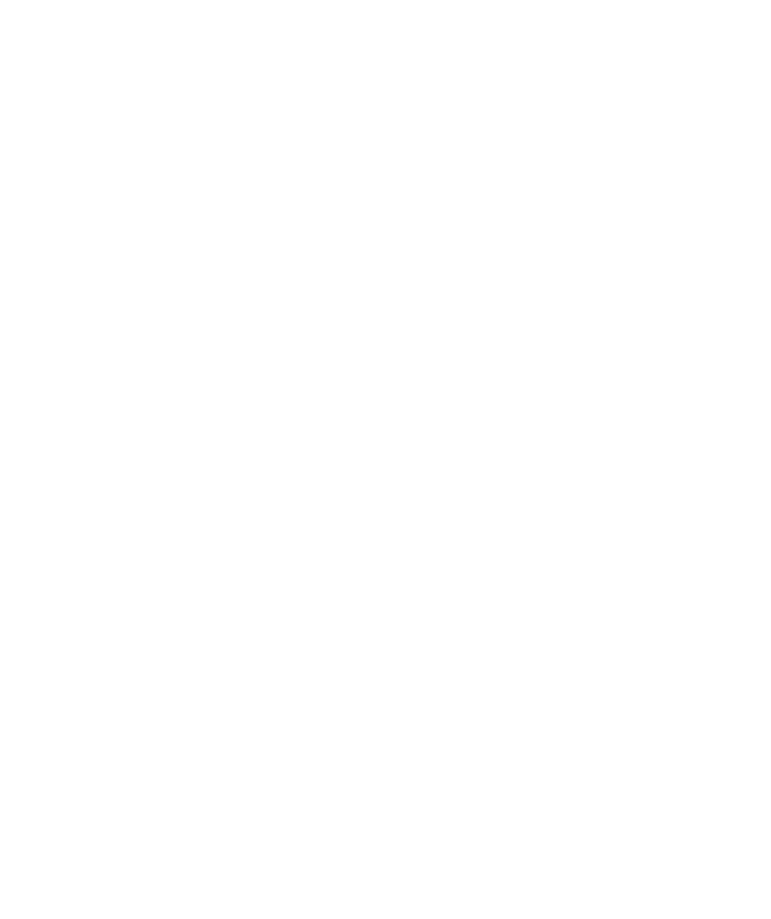
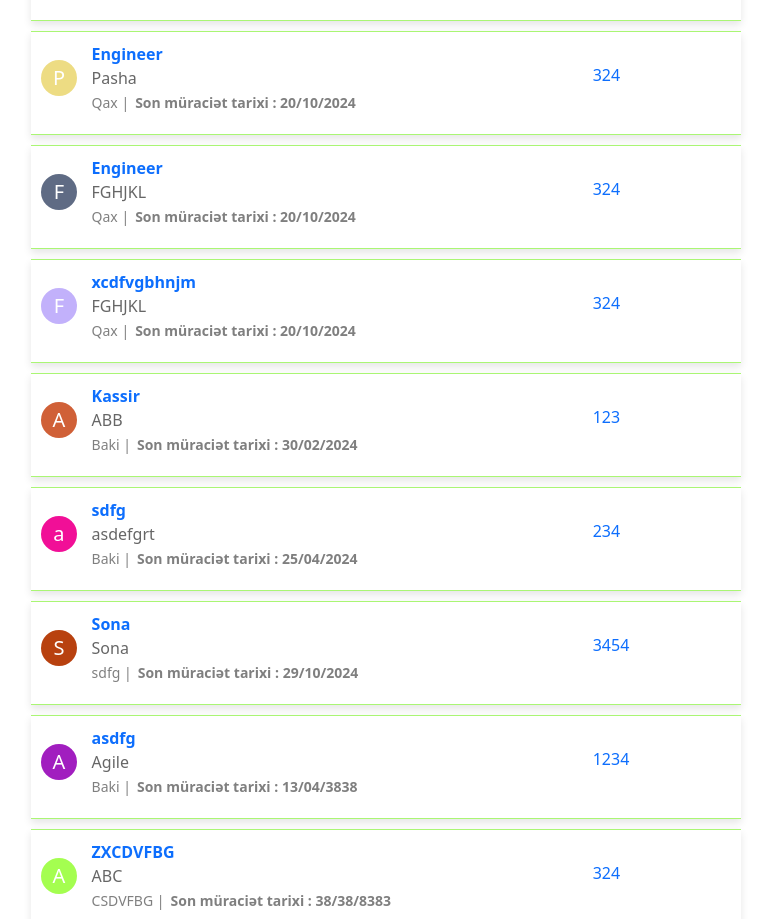
Before and after one commit to sonabnd/Vacancy-Site--FinalProject, a React (Vite) app: page / in a window 1280 px wide. Shown: the part 713-1632 px from the top of the page, without its empty margins (437-1208 px from the left). Before the commit the page ends 800 px from the top, so only its background shows below. Built offline with nearby package versions, Linux system fonts and the light colour scheme; data requests are answered from the project's data file.

Commit message:
some changes

```diff
--- a/package.json
+++ b/package.json
@@ -11,6 +11,7 @@
   },
   "dependencies": {
     "@hookform/resolvers": "^3.9.0",
+    "animate.css": "^4.1.1",
     "axios": "^1.7.3",
     "bootstrap": "^5.3.3",
     "formik": "^2.4.6",
--- a/src/App.css
+++ b/src/App.css
@@ -128,6 +128,9 @@
   height: 20px;
   display: flex;
   justify-content: center;
+}
+.loginVisibility{
+  background-color: white;
 }
 
 .login-button button {
--- a/src/App.jsx
+++ b/src/App.jsx
@@ -326,7 +326,7 @@
                       <i
                         type="button"
                         onClick={() => togglePasswordVisibility('password')}
-                        className="toggle-password-visibility">
+                        className="toggle-password-visibility loginVisibility">
                         {showPassword ? <IoEyeOff /> : <IoEye />}
                       </i>
                       {formikLogin.errors.password && formikLogin.touched.password && (
--- a/src/components/Homepage.jsx
+++ b/src/components/Homepage.jsx
@@ -6,6 +6,7 @@
 import axios from "axios";
 import { VscSearchStop } from "react-icons/vsc";
 import { Link } from "react-router-dom";
+import 'animate.css';
 
 const Homepage = () => {
 
@@ -86,7 +87,7 @@
     <>
       <div className="homepage-container">
         <SearchFilter />
-        <div className="filter-container" style={{ display: filterContainer ? "block" : "none" }} >
+        <div className = {`filter-container animate__animated animate__fadeInDown`} style={{ display: filterContainer ? "block" : "none" }} >
           <select name="" id=""  onChange={e => setSelectedPosition(e.target.value)}>
             <option value="">Vəzifə</option>
             {
--- a/src/components/PostModal.jsx
+++ b/src/components/PostModal.jsx
@@ -47,10 +47,10 @@
             "http://localhost:3000/advertisement",
             newAd
           );
-
+          actions.resetForm();
           toast.success("Əlavə olundu!");
-          // setPostCard((prevAds) => [response.data, ...prevAds]);
-          actions.resetForm();
+          props.onHide();
+          window.location.reload();
         }
       } catch (error) {
         console.log(error);
--- a/src/components/PostModalSchema.jsx
+++ b/src/components/PostModalSchema.jsx
@@ -1,6 +1,7 @@
 import * as Yup from 'yup';
 
-const dateRegex = /^(\d{2})-(\d{2})-(\d{4})$/;
+const dateRegex = /^(\d{2})\/(\d{2})\/(\d{4})$/;
+
 const capitalizeFirstLetter = (value) =>
     value.replace(/\b\w/g, (char) => char.toUpperCase());
 export const PostModalSchema=Yup.object().shape({
@@ -29,10 +30,10 @@
     .positive('Maaş müsbət olmalıdır')
     .required('Xananı doldurmağınız tələb olunur'),
 
-    workExperience: Yup.number(),
+    workExperience: Yup.number().typeError('Maaş yalnız rəqəmlərdən ibarət olmalıdır'),
 
     deadline: Yup.string()
-    .matches(dateRegex, 'Son tarix bu formatda olmalıdır : DD-MM.YYYY')
+    .matches(dateRegex, 'Son tarix bu formatda olmalıdır : DD/MM/YYYY')
     .required('Xananı doldurmağınız tələb olunur'),
 
     jobTime: Yup.string(),
--- a/src/components/UpdatePost.jsx
+++ b/src/components/UpdatePost.jsx
@@ -149,9 +149,9 @@
               as="textarea"
               rows={3}
               placeholder=""
-              value={editInputVal?.requirements || ""}
+              value={editInputVal?.requirement || ""}
               onChange={handleChange}
-              name="requirements"
+              name="requirement"
             />
           </Form.Group>
 
--- a/src/db.json
+++ b/src/db.json
@@ -39,6 +39,174 @@
       "requirement": "qw",
       "jobInformation": "",
       "userId": "a662"
+    },
+    {
+      "id": "7089",
+      "company": "Agile Solutions",
+      "category": "Maliyyə",
+      "position": "Full stack",
+      "location": "Baki",
+      "salary": "1800",
+      "workExperience": "2",
+      "deadline": "20-08-2024",
+      "jobTime": "yarim",
+      "requirement": "requirement",
+      "jobInformation": "scdfvgbh",
+      "userId": "e10c"
+    },
+    {
+      "id": "9ba0",
+      "company": "ABB",
+      "category": "Maliyyə",
+      "position": "Developer-FRONT",
+      "location": "Qax",
+      "salary": "34557",
+      "workExperience": "3",
+      "deadline": "20-10-2938",
+      "jobTime": "yarim",
+      "requirement": "bh",
+      "jobInformation": "nhmj",
+      "userId": "e10c"
+    },
+    {
+      "id": "6ba4",
+      "company": "ABB",
+      "category": "Maliyyə",
+      "position": "Engineer",
+      "location": "Qax",
+      "salary": "324",
+      "workExperience": "1",
+      "deadline": "20/10/2024",
+      "jobTime": "yarim",
+      "requirement": "cvb n",
+      "jobInformation": "cdvfbgh",
+      "userId": "e10c"
+    },
+    {
+      "id": "b488",
+      "company": "Pasha",
+      "category": "Maliyyə",
+      "position": "Engineer",
+      "location": "Qax",
+      "salary": "324",
+      "workExperience": "1",
+      "deadline": "20/10/2024",
+      "jobTime": "yarim",
+      "requirement": "cvb n",
+      "jobInformation": "cdvfbgh",
+      "userId": "e10c"
+    },
+    {
+      "id": "e2ce",
+      "company": "FGHJKL",
+      "category": "Maliyyə",
+      "position": "Engineer",
+      "location": "Qax",
+      "salary": "324",
+      "workExperience": "1",
+      "deadline": "20/10/2024",
+      "jobTime": "yarim",
+      "requirement": "cvb n",
+      "jobInformation": "cdvfbgh",
+      "userId": "e10c"
+    },
+    {
+      "id": "f182",
+      "company": "FGHJKL",
+      "category": "Maliyyə",
+      "position": "xcdfvgbhnjm",
+      "location": "Qax",
+      "salary": "324",
+      "workExperience": "1",
+      "deadline": "20/10/2024",
+      "jobTime": "yarim",
+      "requirement": "cvb n",
+      "jobInformation": "cdvfbgh",
+      "userId": "e10c"
+    },
+    {
+      "id": "ab88",
+      "company": "ABB",
+      "category": "werf",
+      "position": "Kassir",
+      "location": "Baki",
+      "salary": "123",
+      "workExperience": "1",
+      "deadline": "30/02/2024",
+      "jobTime": "yarim",
+      "requirement": "dfv",
+      "jobInformation": "scdvf",
+      "userId": "e10c"
+    },
+    {
+      "id": "446c",
+      "company": "asdefgrt",
+      "category": "sdfgrthy",
+      "position": "sdfg",
+      "location": "Baki",
+      "salary": "234",
+      "workExperience": "3",
+      "deadline": "25/04/2024",
+      "jobTime": "sdfgh",
+      "requirement": "erfg",
+      "jobInformation": "dfg",
+      "userId": "e10c"
+    },
+    {
+      "id": "e757",
+      "company": "Sona",
+      "category": "asdfg",
+      "position": "Sona",
+      "location": "sdfg",
+      "salary": "3454",
+      "workExperience": "3",
+      "deadline": "29/10/2024",
+      "jobTime": "sdfg",
+      "requirement": "",
+      "jobInformation": "",
+      "userId": "e10c"
+    },
+    {
+      "id": "cb82",
+      "company": "Agile",
+      "category": "Agile",
+      "position": "asdfg",
+      "location": "Baki",
+      "salary": "1234",
+      "workExperience": "2",
+      "deadline": "13/04/3838",
+      "jobTime": "yarim",
+      "requirement": "qwsed",
+      "jobInformation": "sdf",
+      "userId": "e10c"
+    },
+    {
+      "id": "fbc1",
+      "company": "ABC",
+      "category": "ASDF",
+      "position": "ZXCDVFBG",
+      "location": "CSDVFBG",
+      "salary": "324",
+      "workExperience": "43",
+      "deadline": "38/38/8383",
+      "jobTime": "SDFGB",
+      "requirement": "SDF",
+      "jobInformation": "VFBG",
+      "userId": "e10c"
+    },
+    {
+      "id": "d3bb",
+      "company": "AGILE",
+      "category": "XSDCFV",
+      "position": "AGILE",
+      "location": "ZSX",
+      "salary": "876",
+      "workExperience": "1",
+      "deadline": "32/37/3883",
+      "jobTime": "CSZ",
+      "requirement": "DF",
+      "jobInformation": "FVGB",
+      "userId": "e10c"
     }
   ],
   "users": [
--- a/src/pages/AddPost.jsx
+++ b/src/pages/AddPost.jsx
@@ -40,7 +40,6 @@
       navigation('/');
     } else {
       setDetails(JSON.parse(local));
-      console.log(details);
     }
   }, [local])
 
```
Also changed, not shown: 1 other file (tests, documents, lock files or other folders).
